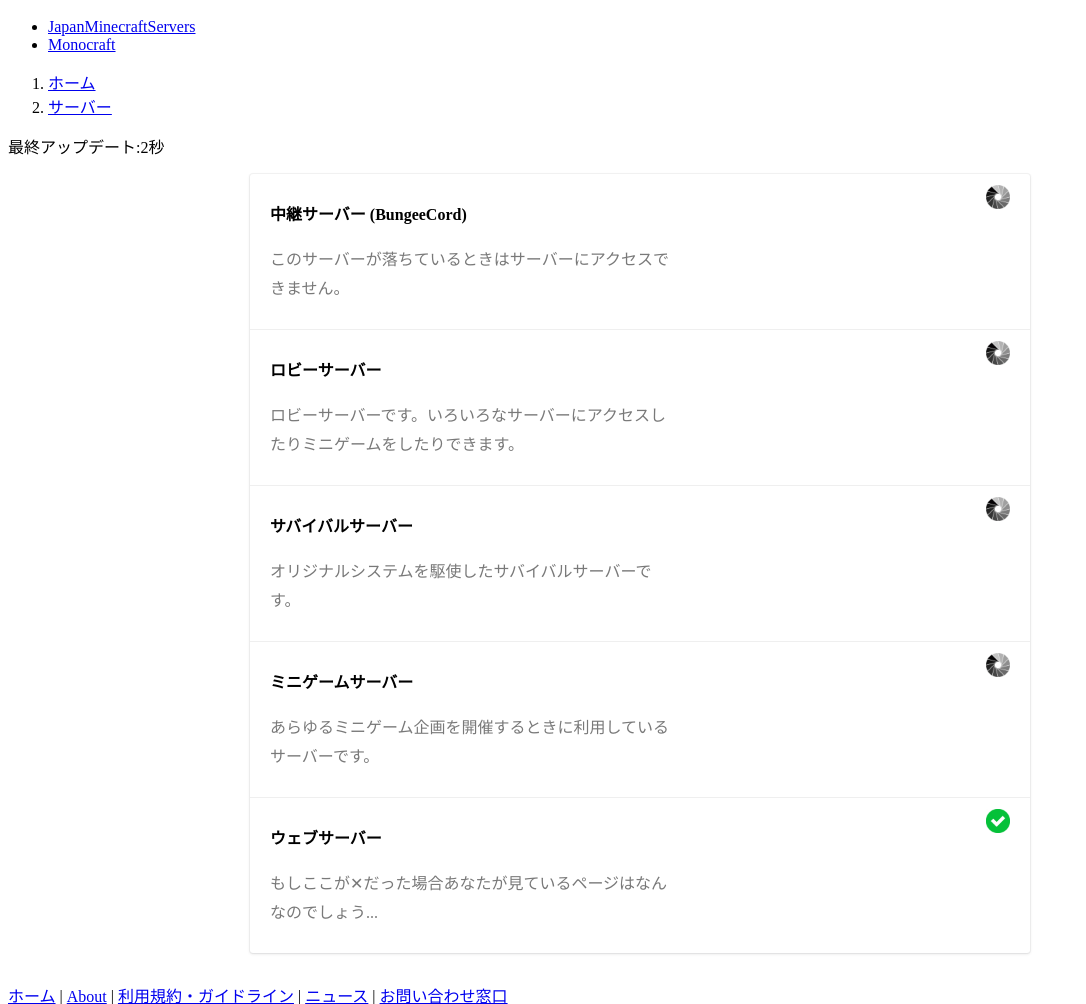
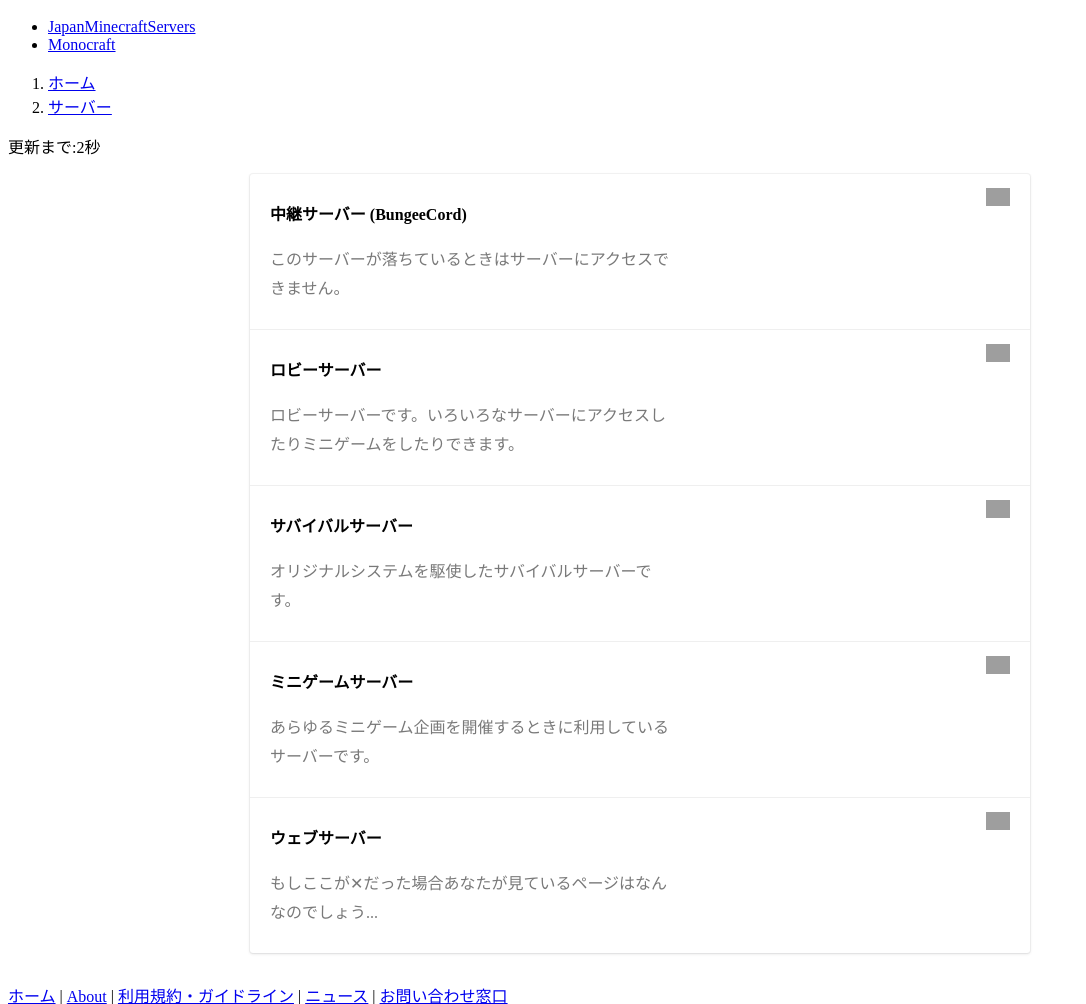
Before and after one commit to MonsterLifeServer/HomePage, a PHP site: page /servers/ in a window 1280 px wide. Shown: the part 1867-2871 px from the top of the page, without its empty margins (0-1086 px from the left). Run offline with PHP 8.4, Linux system fonts and the light colour scheme; data that the repository does not hold is empty; a stand-in replaces the project's code that opens the database connection; grey boxes are pictures that could not be loaded.

Commit message:
ステータスページ修正

```diff
--- a/servers/index.php
+++ b/servers/index.php
@@ -35,42 +35,42 @@ $config = include($_SERVER["DOCUMENT_ROOT"] . '/assets/config.php');
                         </li>
                     </ol>
                     <!-- パンくずリスト -->
-                    <p>最終アップデート:<span id="elapsedTime"></span></p>
+                    <p>更新まで:<span id="elapsedTime"></span></p>
                     <div class="status-box">
                         <div class="status first" id="bungee">
                             <div class="left">
                                 <p class="server-name"><a href="<?php echo $conf["url"]; ?>/servers/">中継サーバー (BungeeCord)</a><span></span></p>
                                 <p class="description">このサーバーが落ちているときはサーバーにアクセスできません。</p>
                             </div>
-                            <div class="right"><img src="<?php echo $conf["url"]; ?>/assets/img/web/loading.gif" width="24px"></div>
+                            <div class="right"><img src="https://i.gyazo.com/b25eb582f5dd767853c60103201b8f63.gif" width="24px"></div>
                         </div>
                         <div class="status" id="lobby">
                             <div class="left">
                                 <p class="server-name"><a href="<?php echo $conf["url"]; ?>/servers/lobby">ロビーサーバー</a><span></span></p>
                                 <p class="description">ロビーサーバーです。いろいろなサーバーにアクセスしたりミニゲームをしたりできます。</p>
                             </div>
-                            <div class="right"><img src="<?php echo $conf["url"]; ?>/assets/img/web/loading.gif" width="24px"></div>
+                            <div class="right"><img src="https://i.gyazo.com/b25eb582f5dd767853c60103201b8f63.gif" width="24px"></div>
                         </div>
                         <div class="status" id="survival">
                             <div class="left">
                                 <p class="server-name"><a href="<?php echo $conf["url"]; ?>/servers/survival">サバイバルサーバー</a><span></span></p>
                                 <p class="description">オリジナルシステムを駆使したサバイバルサーバーです。</p>
                             </div>
-                            <div class="right"><img src="<?php echo $conf["url"]; ?>/assets/img/web/loading.gif" width="24px"></div>
+                            <div class="right"><img src="https://i.gyazo.com/b25eb582f5dd767853c60103201b8f63.gif" width="24px"></div>
                         </div>
                         <div class="status" id="minigame">
                             <div class="left">
                                 <p class="server-name"><a href="<?php echo $conf["url"]; ?>/servers/minigame">ミニゲームサーバー</a><span></span></p>
                                 <p class="description">あらゆるミニゲーム企画を開催するときに利用しているサーバーです。</p>
                             </div>
-                            <div class="right"><img src="<?php echo $conf["url"]; ?>/assets/img/web/loading.gif" width="24px"></div>
+                            <div class="right"><img src="https://i.gyazo.com/b25eb582f5dd767853c60103201b8f63.gif" width="24px"></div>
                         </div>
                         <div class="status last" id="web">
                             <div class="left">
                                 <p class="server-name"><a href="<?php echo $conf["url"]; ?>/">ウェブサーバー</a></p>
                                 <p class="description">もしここが✕だった場合あなたが見ているページはなんなのでしょう...</p>
                             </div>
-                            <div class="right"><img src="<?php echo $conf["url"]; ?>/assets/img/web/loading.gif" width="24px"></div>
+                            <div class="right"><img src="https://i.gyazo.com/b25eb582f5dd767853c60103201b8f63.gif" width="24px"></div>
                         </div>
                     </div>
 
@@ -93,14 +93,14 @@ $config = include($_SERVER["DOCUMENT_ROOT"] . '/assets/config.php');
                         var onlinePlayers = response.PlayersOnline;
                         var maxPlayers = response.MaxPlayers;
                         if (online) {
-                            document.querySelector("#" + id + " .right img").setAttribute("src", "<?php echo $conf["url"]; ?>/assets/img/web/online.png");
+                            document.querySelector("#" + id + " .right img").setAttribute("src", "https://i.gyazo.com/95a3478acc1b549e90f664ff9dad0927.png");
                             document.querySelector("#" + id + " .server-name span").textContent = onlinePlayers + "/" + maxPlayers;
                         } else {
-                            document.querySelector("#" + id + " .right img").setAttribute("src", "<?php echo $conf["url"]; ?>/assets/img/web/offline.png");
+                            document.querySelector("#" + id + " .right img").setAttribute("src", "https://i.gyazo.com/673453bc3f73389e0205afbfa79fc4a6.png");
                             document.querySelector("#" + id + " .server-name span").textContent = "";
                         }
                     });
-                } else { document.querySelector("#" + id + " .right img").setAttribute("src", "<?php echo $conf["url"]; ?>/assets/img/web/online.png"); }
+                } else { document.querySelector("#" + id + " .right img").setAttribute("src", "https://i.gyazo.com/95a3478acc1b549e90f664ff9dad0927.png"); }
             }, 1000);
         }
 
```
